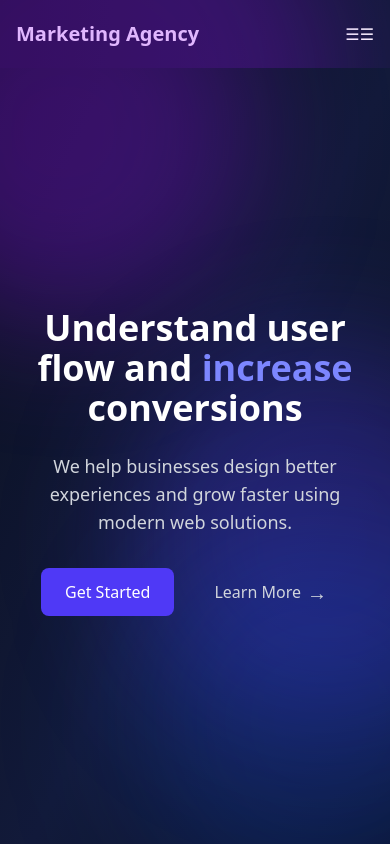
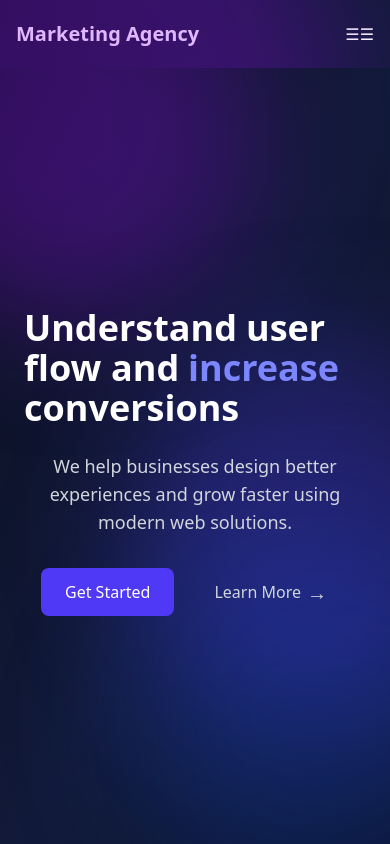
Before and after one commit to Lahcen-Ouhassou/Marketing-Agency-LandingPage, a React (Vite) app: page / in a window 390 px wide. Shown: the top 844 px of the page. Built offline with nearby package versions, Linux system fonts and the light colour scheme.

Commit message:
UpdSectionHero

```diff
--- a/src/components/sections/Hero.jsx
+++ b/src/components/sections/Hero.jsx
@@ -1,24 +1,32 @@
 import heroIllustration from "@/assets/hero-illustration.svg";
+import BlurText from "../BlurText";
 
 export default function Hero() {
   return (
     <section className="relative min-h-screen overflow-hidden bg-gradient-to-br from-[#0B1020] via-[#121A3A] to-[#0B1020]">
 
-      {/* ===== BACKGROUND BLURS ===== */}
+      {/* Background blurs */}
       <div className="absolute -top-32 -left-32 h-96 w-96 rounded-full bg-purple-600/30 blur-3xl"></div>
       <div className="absolute top-1/3 -right-32 h-96 w-96 rounded-full bg-indigo-600/30 blur-3xl"></div>
       <div className="absolute bottom-0 left-1/3 h-96 w-96 rounded-full bg-blue-600/20 blur-3xl"></div>
 
-      {/* ===== CONTENT ===== */}
+      {/* Content */}
       <div className="relative z-10 mx-auto max-w-7xl px-6 py-60 grid gap-16 lg:grid-cols-2 items-center">
 
-        {/* TEXT */}
+        {/* Text */}
         <div className="text-center lg:text-left">
-          <h1 className="text-4xl font-bold text-white sm:text-6xl">
-            Understand user flow and
-            <span className="text-indigo-400"> increase </span>
-            conversions
-          </h1>
+          <BlurText
+            textSegments={[
+              { text: "Understand user flow and", className: "text-white" },
+              { text: "increase ", className: "text-indigo-400" },
+              { text: "conversions", className: "text-white" }
+            ]}
+            delay={150}
+            animateBy="words"
+            direction="top"
+            className="text-4xl font-bold sm:text-6xl"
+            onAnimationComplete={() => console.log("Animation done!")}
+          />
 
           <p className="mt-6 text-lg text-gray-300 max-w-xl">
             We help businesses design better experiences and grow faster using modern web solutions.
@@ -31,7 +39,6 @@ export default function Hero() {
             >
               Get Started
             </a>
-
             <a
               href="/about"
               className="group rounded-lg px-6 py-3 font-medium text-gray-300 hover:text-white transition inline-flex items-center gap-2"
@@ -41,11 +48,9 @@ export default function Hero() {
                 →
               </span>
             </a>
-
           </div>
         </div>
-
-        {/* IMAGE */}
+        {/* Image */}
         <div className="hidden lg:flex justify-center">
           <img
             src={heroIllustration}
@@ -53,7 +58,6 @@ export default function Hero() {
             className="w-[420px] opacity-90"
           />
         </div>
-
       </div>
     </section>
   );
```
Lines whose indentation alone changed are shown as unchanged.
